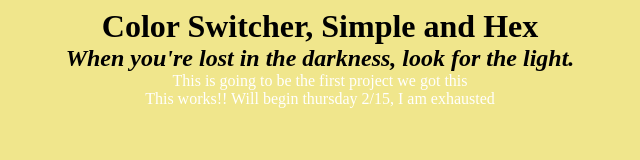
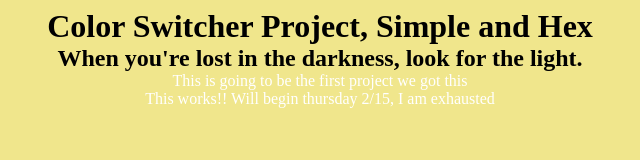
Before and after one commit to naspc/naspccolor.github.io, a plain HTML site: page index.html in a window 1280 px wide. Shown: the whole page, without its empty margins (320-960 px from the left). Drawn offline with Linux system fonts and the light colour scheme.

Commit message:
Var check

```diff
--- a/color.css
+++ b/color.css
@@ -1,6 +1,5 @@
 body {
 background-color: khaki;
-color:blue;
 }
 
 h1{
@@ -11,7 +10,6 @@ color:black;
 
 h2{
 text-align:center;
-font-style:italic;
 color:black;
 margin:auto;
 font-family: "Times New Roman";
--- a/index.html
+++ b/index.html
@@ -6,7 +6,7 @@
     <link rel="stylesheet" href="color.css">
 </head>
 <body>
-<h1> Color Switcher, Simple and Hex</h1>
+<h1> Color Switcher Project, Simple and Hex</h1>
 <h2> When you're lost in the darkness, look for the light.</h2>
 <p> This is going to be the first project we got this </p>
 <p>This works!! Will begin thursday 2/15, I am exhausted </p>
```
